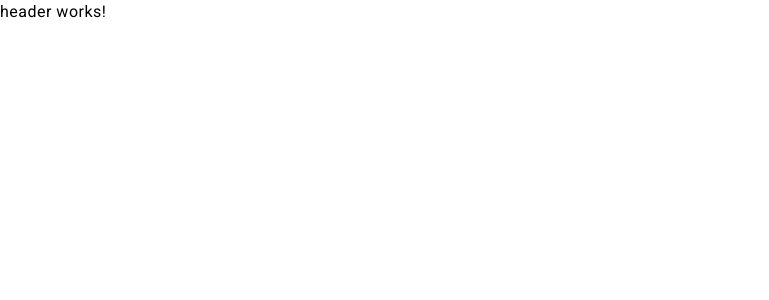
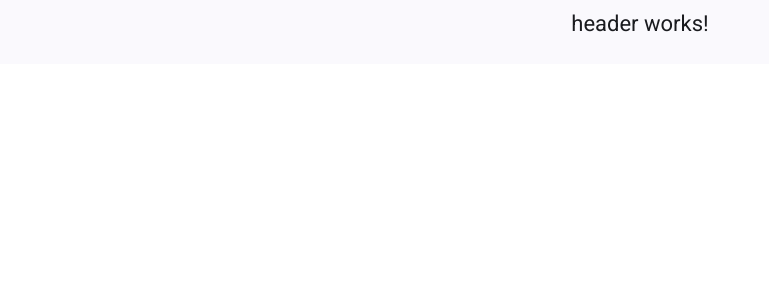
Before and after one commit to LucianoAlmeidaAnjos/projetoAngular, an Angular app: page / in a window 1280 px wide. Shown: the top 300 px of the page, without its empty margins (0-769 px from the left). Built offline with nearby package versions, Linux system fonts and the light colour scheme.

Commit message:
feat: centraliza conteudo

```diff
--- a/src/app/shared/components/header/header.component.html
+++ b/src/app/shared/components/header/header.component.html
@@ -1 +1,7 @@
-<p>header works!</p>
+<mat-toolbar>
+    <div class="container">
+        <div class="content-container">
+            <p class="title">header works!</p>
+        </div>
+    </div>
+</mat-toolbar>
--- a/src/app/shared/components/header/header.component.scss
+++ b/src/app/shared/components/header/header.component.scss
@@ -0,0 +1,3 @@
+.title{
+    text-align: center;
+}
--- a/src/app/shared/components/header/header.component.ts
+++ b/src/app/shared/components/header/header.component.ts
@@ -1,9 +1,10 @@
 import { Component } from '@angular/core';
+import { MatToolbarModule} from '@angular/material/toolbar'
 
 @Component({
   selector: 'app-header',
   standalone: true,
-  imports: [],
+  imports: [MatToolbarModule],
   templateUrl: './header.component.html',
   styleUrl: './header.component.scss'
 })
--- a/src/styles.scss
+++ b/src/styles.scss
@@ -2,3 +2,12 @@
 
 html, body { height: 100%; }
 body { margin: 0; font-family: Roboto, "Helvetica Neue", sans-serif; }
+.container{
+    display: flex;
+    width: 100%;
+    justify-content: center;
+}
+.content-container{
+    width: 100%;
+    max-width: 748px;
+}
```
